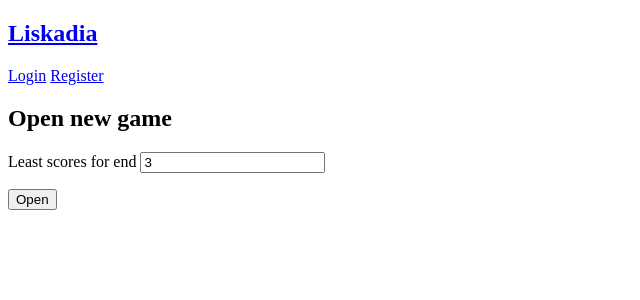
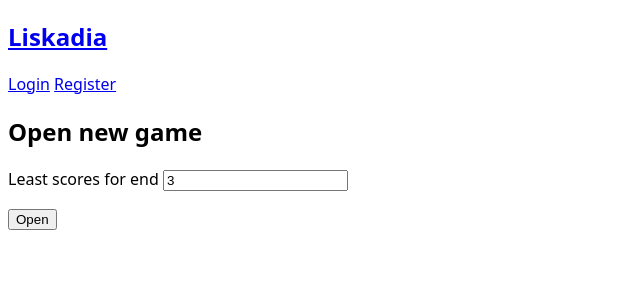
Before and after one commit to junhg0211/liskadia, a Flask app: page /new_game in a window 1280 px wide. Shown: the top 300 px of the page, without its empty margins (0-640 px from the left). Run offline with Flask 2, Linux system fonts and the light colour scheme; parts of the project's set-up code (start-up, migrations or seed data) failed here and were passed over; some web fonts are replaced.

Commit message:
Pretendard 웹폰트 적용

```diff
--- a/static/css/base.css
+++ b/static/css/base.css
@@ -1,3 +1,7 @@
+body {
+    font-family: "Pretendard", "Noto Sans", "Noto Sans JP", sans-serif;
+}
+
 article {
     max-width: 1280px;
     min-width: 1080px;
--- a/templates/base.html
+++ b/templates/base.html
@@ -5,6 +5,7 @@
     <meta name="viewport"
           content="width=device-width, user-scalable=no, initial-scale=1.0, maximum-scale=1.0, minimum-scale=1.0">
     <meta http-equiv="X-UA-Compatible" content="ie=edge">
+    <link rel="stylesheet" as="style" crossorigin href="https://cdn.jsdelivr.net/gh/orioncactus/pretendard@v1.3.6/dist/web/static/pretendard.css" />
     <link rel="stylesheet" href="{{ url_for('static', filename='css/base.css') }}">
     {% block head %}
 
```
